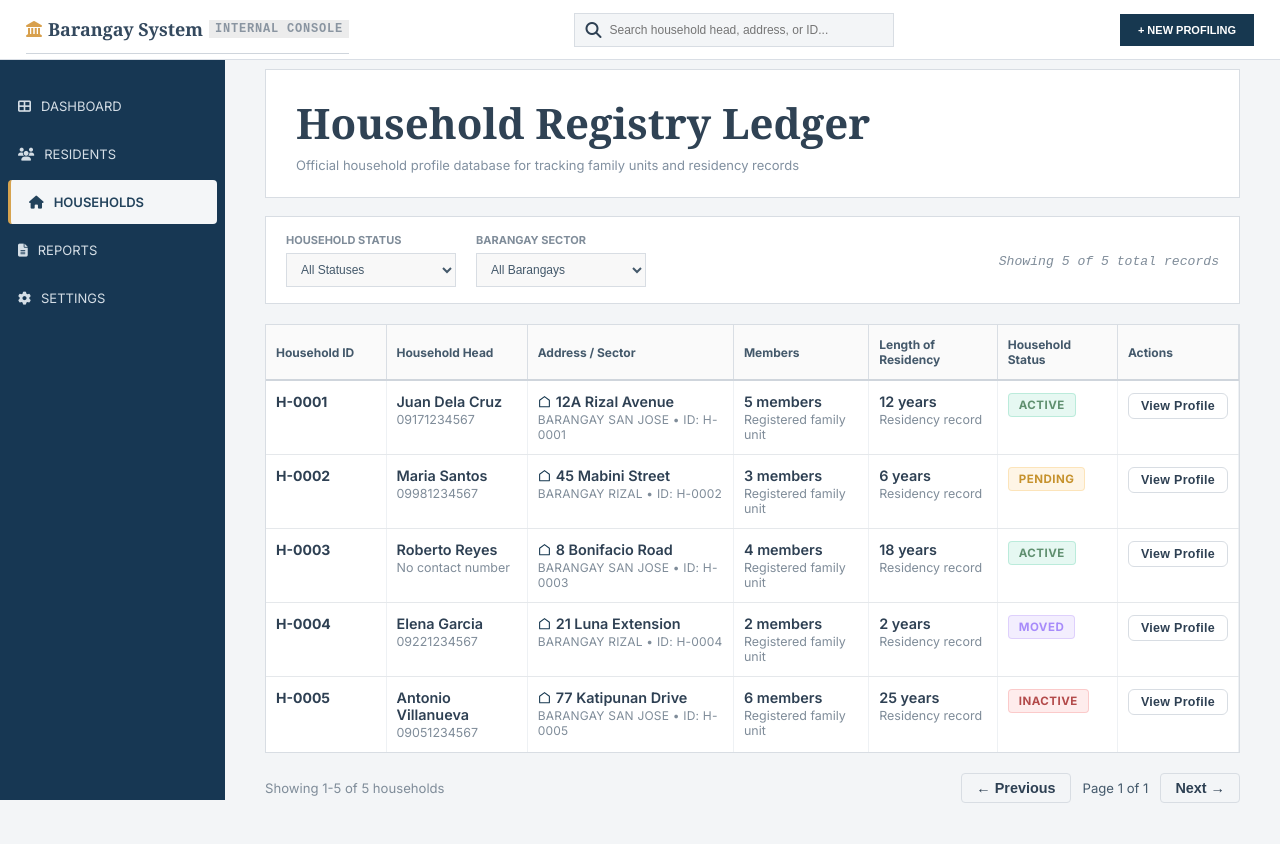
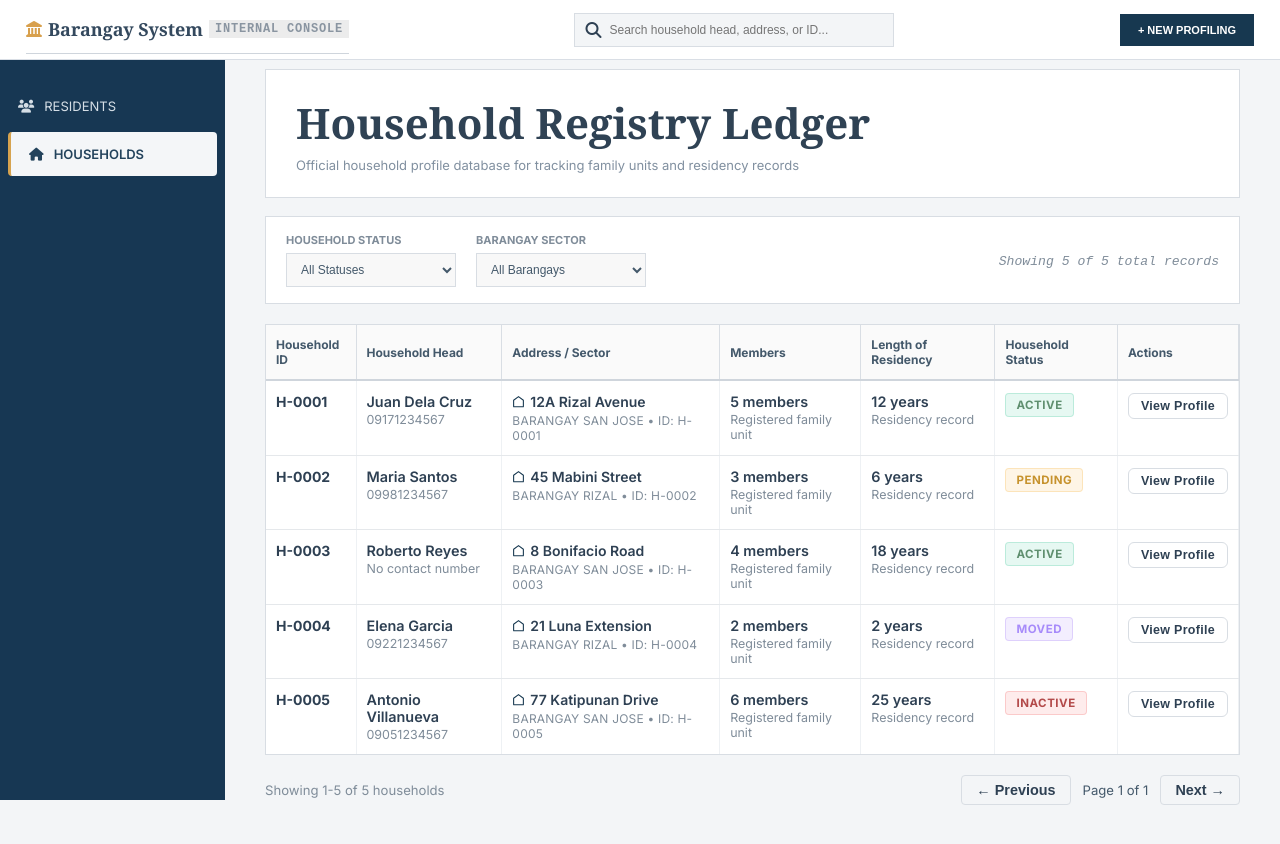
Before and after one commit to mystiiii/BarangayProfilingSystem_BTIS1, a plain HTML site: page frontend/households.html in a window 1280 px wide. Drawn offline with Linux system fonts and the light colour scheme; no server answers.

Commit message:
Update households.html
updated profiling btn

```diff
--- a/frontend/households.html
+++ b/frontend/households.html
@@ -6,17 +6,18 @@
   <title>Households Management - Barangay Profiling System</title>
   <link rel="stylesheet" href="css/global.css">
   <link rel="stylesheet" href="css/households.css">
+  <link rel="stylesheet" href="css/residents.css">
   <link rel="stylesheet" href="https://cdnjs.cloudflare.com/ajax/libs/font-awesome/6.5.2/css/all.min.css">
 </head>
 <body>
   <div class="app-container">
     <aside class="sidebar">
       <ul class="sidebar-menu">
-        <li class="sidebar-item"><a href="#"><i class="fa-solid fa-table-cells-large"></i>Dashboard</a></li>
+        <!-- <li class="sidebar-item"><a href="#"><i class="fa-solid fa-table-cells-large"></i>Dashboard</a></li> -->
         <li class="sidebar-item"><a href="residents.html"><i class="fa-solid fa-users"></i>Residents</a></li>
         <li class="sidebar-item active"><a href="households.html"><i class="fa-solid fa-house"></i>Households</a></li>
-        <li class="sidebar-item"><a href="#"><i class="fa-solid fa-file-lines"></i>Reports</a></li>
-        <li class="sidebar-item"><a href="#"><i class="fa-solid fa-gear"></i>Settings</a></li>
+        <!-- <li class="sidebar-item"><a href="#"><i class="fa-solid fa-file-lines"></i>Reports</a></li>
+        <li class="sidebar-item"><a href="#"><i class="fa-solid fa-gear"></i>Settings</a></li> -->
       </ul>
     </aside>
 
@@ -33,7 +34,9 @@
         <input type="text" id="searchFilter" placeholder="Search household head, address, or ID..." oninput="applyFilters()">
       </div>
       <div class="header-actions">
-        <button class="add-resident-btn" onclick="openAddResidentModal()">+ NEW PROFILING</button>
+        <button class="add-resident-btn" onclick="openAddResidentModal()">
+          + NEW PROFILING
+        </button>
       </div>
     </header>
 
@@ -186,5 +189,6 @@
 
   <script src="js/app.js"></script>
   <script src="js/households.js"></script>
+  <script src="js/residents.js"></script>
 </body>
 </html>
```
